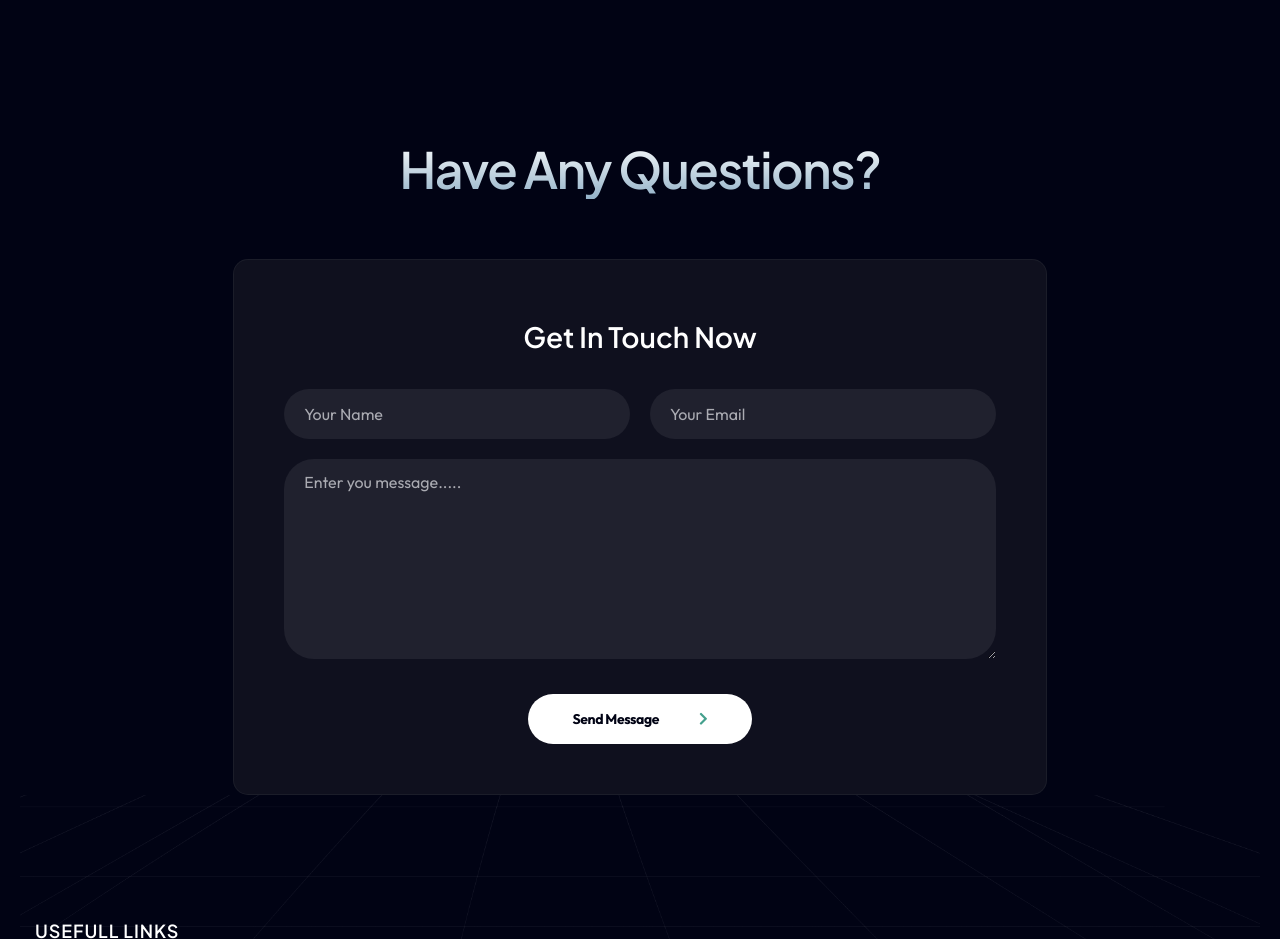
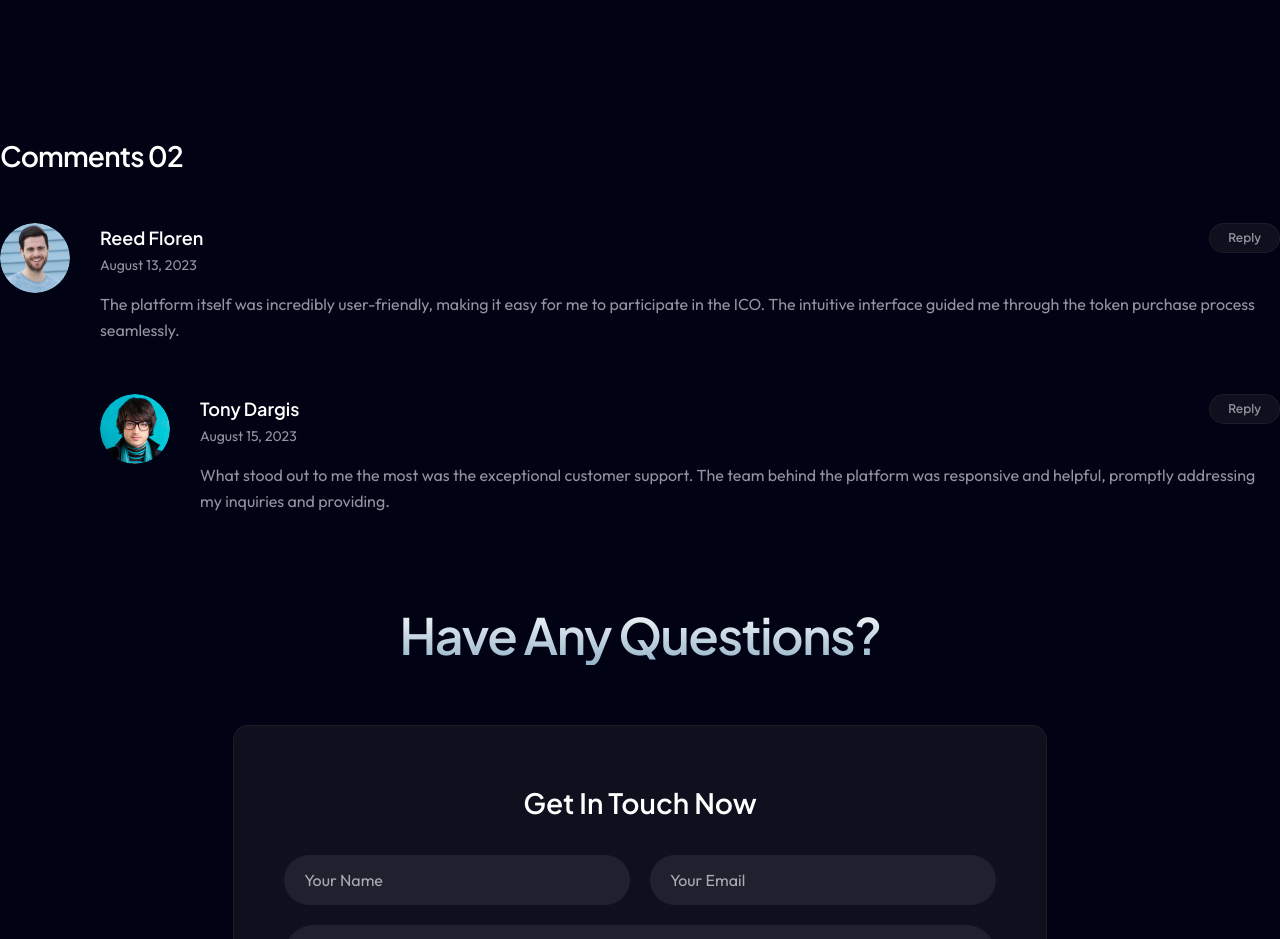
Before and after one commit to Medkabs/CashCow, a Next.js app: page / in a window 1280 px wide. Shown: the part 5780-6719 px from the top of the page. Built offline with nearby package versions, Linux system fonts and the light colour scheme.

Commit message:
Update ScrollToTop.tsx

```diff
--- a/src/components/common/ScrollToTop.tsx
+++ b/src/components/common/ScrollToTop.tsx
@@ -1,54 +1,51 @@
-"use client"
-import UseSticky from "@/hooks/UseSticky";
-import React, { useState, useEffect } from "react";
+import Image from "next/image"
+import Link from "next/link"
 
-const ScrollToTop = () => {
-   const { sticky }: { sticky: boolean } = UseSticky();
+import commentAvatar_1 from "@/assets/img/blog/comment01.png"
+import commentAvatar_2 from "@/assets/img/blog/comment02.png"
 
-   // Initialize to false, will be updated client-side
-   const [showScroll, setShowScroll] = useState(false);
+const BlogComment = () => {
+   return (
+      <div className="comments-wrap">
+         <h3 className="comments-wrap-title">Comments 02</h3>
+         <div className="latest-comments">
+            <ul className="list-wrap">
+               <li>
+                  <div className="comments-box">
+                     <div className="comments-avatar">
+                        <Image src={commentAvatar_1} alt="img" />
+                     </div>
+                     <div className="comments-text">
+                        <div className="avatar-name">
+                           <h6 className="name">Reed Floren <Link href="#" className="reply-btn">Reply</Link></h6>
+                           <span className="date">August 13, 2023</span>
+                        </div>
+                        <p>The platform itself was incredibly user-friendly, making it easy for me to participate in the ICO. The intuitive interface guided me through the token purchase process seamlessly.</p>
+                     </div>
+                  </div>
 
-   const scrollTop = () => {
-      window.scrollTo({ top: 0, behavior: "smooth" });
-   };
+                  <ul className="children list-wrap">
+                     <li>
+                        <div className="comments-box">
+                           <div className="comments-avatar">
+                              <Image src={commentAvatar_2} alt="img" />
+                           </div>
+                           <div className="comments-text">
+                              <div className="avatar-name">
+                                 <h6 className="name">Tony Dargis <Link href="#" className="reply-btn">Reply</Link></h6>
+                                 <span className="date">August 15, 2023</span>
+                              </div>
+                              <p>What stood out to me the most was the exceptional customer support. The team behind the platform was responsive and
+                                 helpful, promptly addressing my inquiries and providing.</p>
+                           </div>
+                        </div>
+                     </li>
+                  </ul>
+               </li>
+            </ul>
+         </div>
+      </div>
+   )
+}
 
-   useEffect(() => {
-      // Define checkScrollTop inside useEffect as it's only used here
-      const checkScrollTop = () => {
-         // Use a check to ensure window is defined before accessing window.pageYOffset
-         if (typeof window !== 'undefined') {
-             if (!showScroll && window.pageYOffset > 400) {
-                setShowScroll(true);
-             } else if (showScroll && window.pageYOffset <= 400) {
-                setShowScroll(false);
-             }
-         }
-      };
-
-      // Add listener only if window is defined (guarantees client-side)
-      if (typeof window !== 'undefined') {
-          window.addEventListener("scroll", checkScrollTop);
-      }
-
-
-      // Cleanup function to remove the event listener
-      return () => {
-          if (typeof window !== 'undefined') { // Ensure removeListener also runs client-side
-              window.removeEventListener("scroll", checkScrollTop);
-          }
-      };
-   }, [showScroll]); // Include showScroll in the dependency array
-
-   return (
-      <>
-         {/* Conditionally render the button based on showScroll state */}
-         {showScroll && (
-            <button onClick={scrollTop} type="button" className={`scroll-top scroll-to-target ${sticky && "open"}`}>
-               <i className="fas fa-angle-up"></i>
-            </button>
-         )}
-      </>
-   );
-};
-
-export default ScrollToTop;
+export default BlogComment
```
